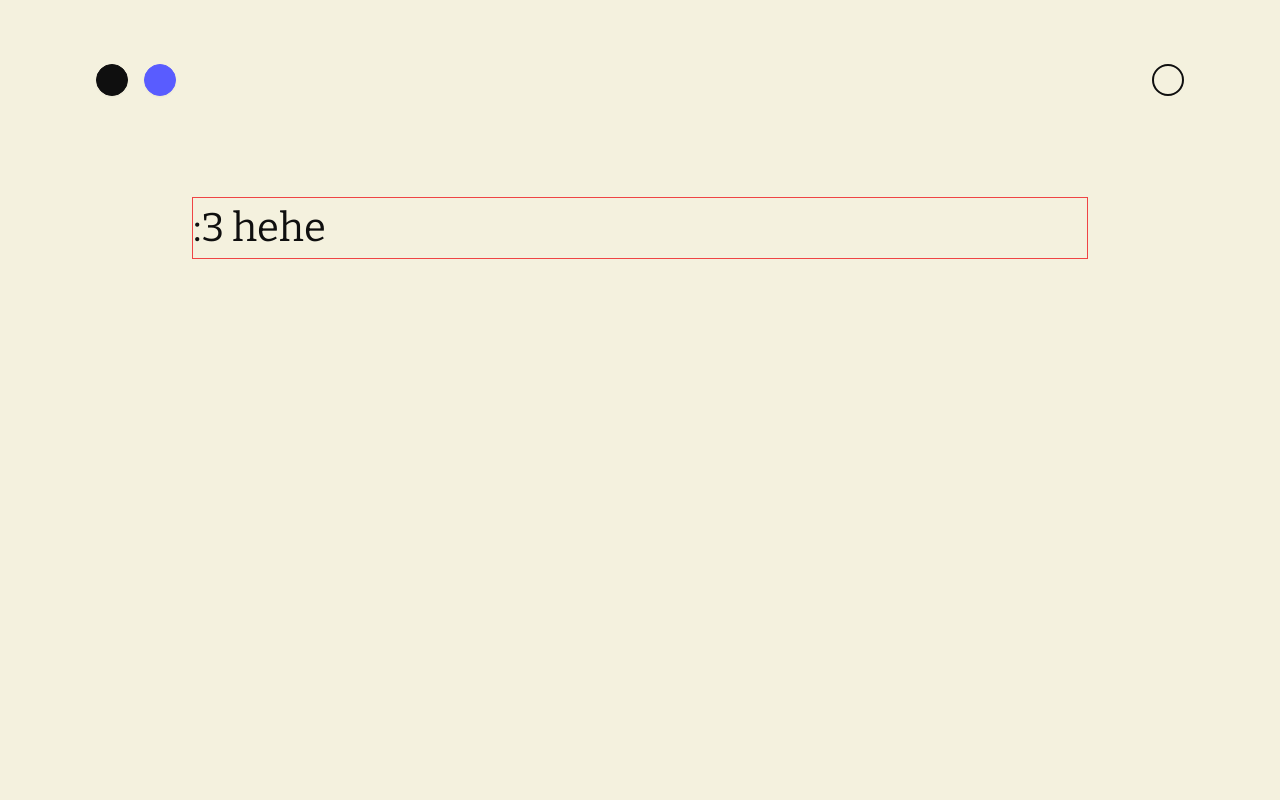
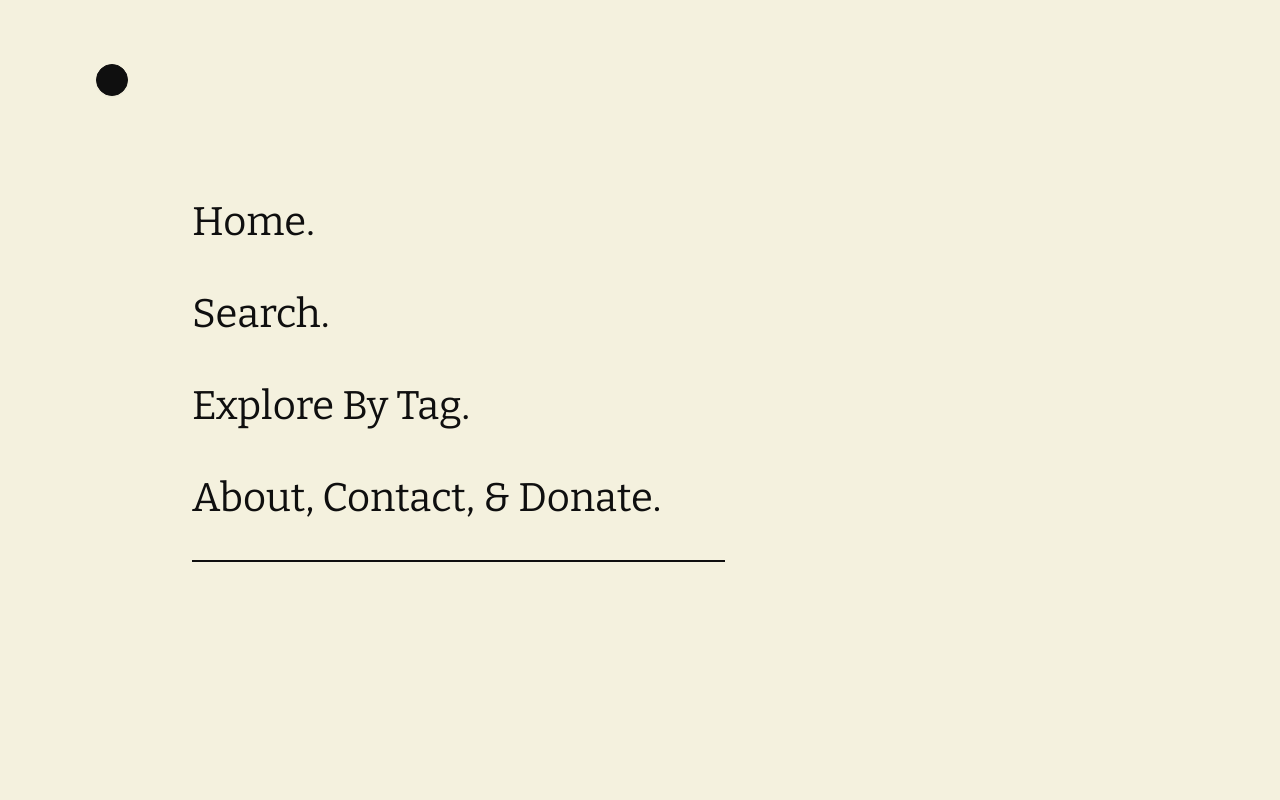
Before and after one commit to SadeemSajid/almaraam, a SvelteKit app: page / in a window 1280 px wide. Both pictures are taken after a click on the button 112 px from the left and 80 px from the top of the page. Shown: the top 800 px of the page. Built offline with nearby package versions, Linux system fonts and the light colour scheme; a web font is replaced by a local one.

Commit message:
feat: drawer base

```diff
--- a/src/app.css
+++ b/src/app.css
@@ -7,7 +7,7 @@
 /* Generals */
 
 .page {
-	@apply min-h-screen bg-primary;
+	@apply min-h-screen min-w-full bg-primary;
 }
 
 h1 {
@@ -29,8 +29,13 @@ p {
 h1,
 h2,
 h3,
-p {
+p,
+a {
 	@apply text-secondary;
+}
+
+a {
+	@apply hover:text-accent;
 }
 
 .ar {
--- /dev/null
+++ b/src/lib/components/Drawer.svelte
@@ -0,0 +1,37 @@
+<script lang="ts">
+	import { slide } from 'svelte/transition';
+	import { expoOut } from 'svelte/easing';
+	import { createEventDispatcher } from 'svelte';
+
+	const dispatch = createEventDispatcher();
+
+	export let hidden: boolean;
+	function hideDrawer() {
+		dispatch('hide', { value: true });
+	}
+</script>
+
+<!-- The drawer -->
+{#if !hidden}
+	<div
+		class="h-full w-full z-10 fixed bg-primary"
+		transition:slide={{ easing: expoOut, axis: 'x' }}
+	>
+		<div class="px-4 md:px-24 md:pt-16 pt-8 w-full bg-primary">
+			<!-- Header -->
+			<button class="btn btn-circle btn-sm btn-secondary mb-24" on:click={hideDrawer}></button>
+
+			<!-- Menu -->
+			<div class="md:mx-24 flex">
+				<!-- Links -->
+				<div class="flex flex-col pr-16 pb-8 gap-8 border-b-2 border-b-secondary">
+					<h1><a href="/">Home.</a></h1>
+					<h1><a href="/search">Search.</a></h1>
+					<h1><a href="/explore">Explore By Tag.</a></h1>
+					<h1><a href="/about">About, Contact, & Donate.</a></h1>
+				</div>
+				<!-- Art -->
+			</div>
+		</div>
+	</div>
+{/if}
--- a/src/lib/components/Navbar.svelte
+++ b/src/lib/components/Navbar.svelte
@@ -1,5 +1,15 @@
 <script lang="ts">
     import { onMount } from "svelte";
+    import { createEventDispatcher } from "svelte";
+
+    // Drawer
+    export let drawerHidden: boolean;
+    const dispatch = createEventDispatcher();
+
+    const toggleDrawer = () => {
+        drawerHidden = !drawerHidden;
+        dispatch("toggleDrawer", {value: drawerHidden});
+    }
 
     // OS Theme Preference
     let darkMode = false;
@@ -9,13 +19,12 @@
     });
 
     // TODO: Theme persistence
-    // TODO: Menu drawer
 
 </script>
 
-<div class="flex justify-between px-4 md:px-24 md:pt-16 pt-8 pb-24">
+<div class="flex justify-between px-4 md:px-24 md:pt-16 pt-8 pb-24 w-full bg-primary">
     <div class="flex gap-4">
-        <button class="btn btn-circle btn-sm btn-secondary"></button>
+        <button class="btn btn-circle btn-sm btn-secondary" on:click={toggleDrawer}></button>
         <a href="/"><button class="btn btn-circle btn-sm btn-accent"></button></a>
     </div>
     <input type="checkbox" checked={darkMode} value="light" class="theme-btn" on:click={() => darkMode = false}/>
--- a/src/routes/(home)/+page.svelte
+++ b/src/routes/(home)/+page.svelte
@@ -1,4 +1,11 @@
 
-<div class="border border-red-500 md:mx-48 mx-4">
+<div class="border border-red-500 md:mx-48 mx-4 flex flex-col gap-40">
+    <h1 class="font-bitter">:3 hehe</h1>
+    <h1 class="font-bitter">:3 hehe</h1>
+    <h1 class="font-bitter">:3 hehe</h1>
+    <h1 class="font-bitter">:3 hehe</h1>
+    <h1 class="font-bitter">:3 hehe</h1>
+    <h1 class="font-bitter">:3 hehe</h1>
+    <h1 class="font-bitter">:3 hehe</h1>
     <h1 class="font-bitter">:3 hehe</h1>
 </div>
--- a/src/routes/+layout.svelte
+++ b/src/routes/+layout.svelte
@@ -1,12 +1,21 @@
-<script>
+<script lang="ts">
     // Dependency Imports
     import '../app.css';
 
     // Component Imports
     import Navbar from '$lib/components/Navbar.svelte';
+    import Drawer from '$lib/components/Drawer.svelte';
+
+    // Controls Nav Drawer
+    let hidden = true;
+    function toggleDrawer(event: CustomEvent<{value: boolean}>) {
+        hidden = event.detail.value;
+    }
+
 </script>
 
 <div class="page">
-    <Navbar />
+    <Drawer {hidden} on:hide={(event) => hidden = event.detail.value}/>
+    <Navbar drawerHidden={hidden} on:toggleDrawer={toggleDrawer}/>
     <slot />
 </div>
```
